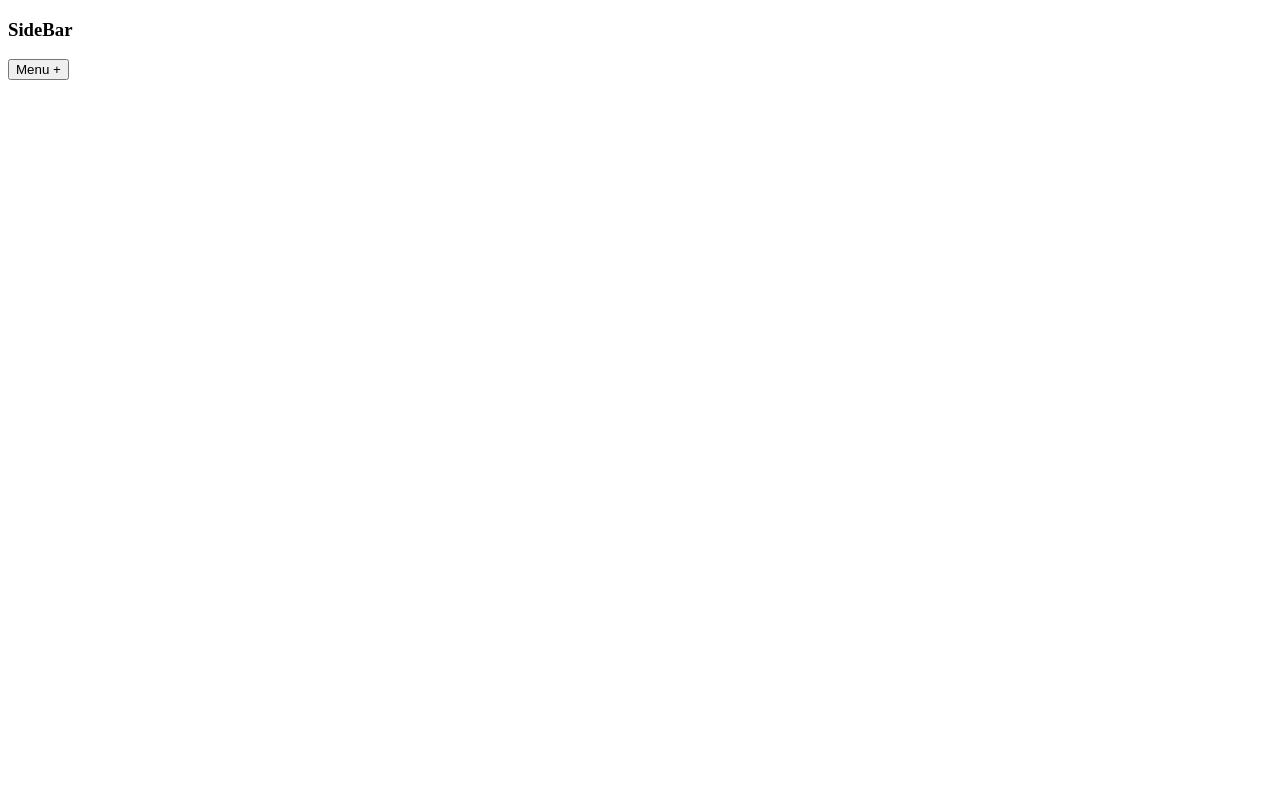
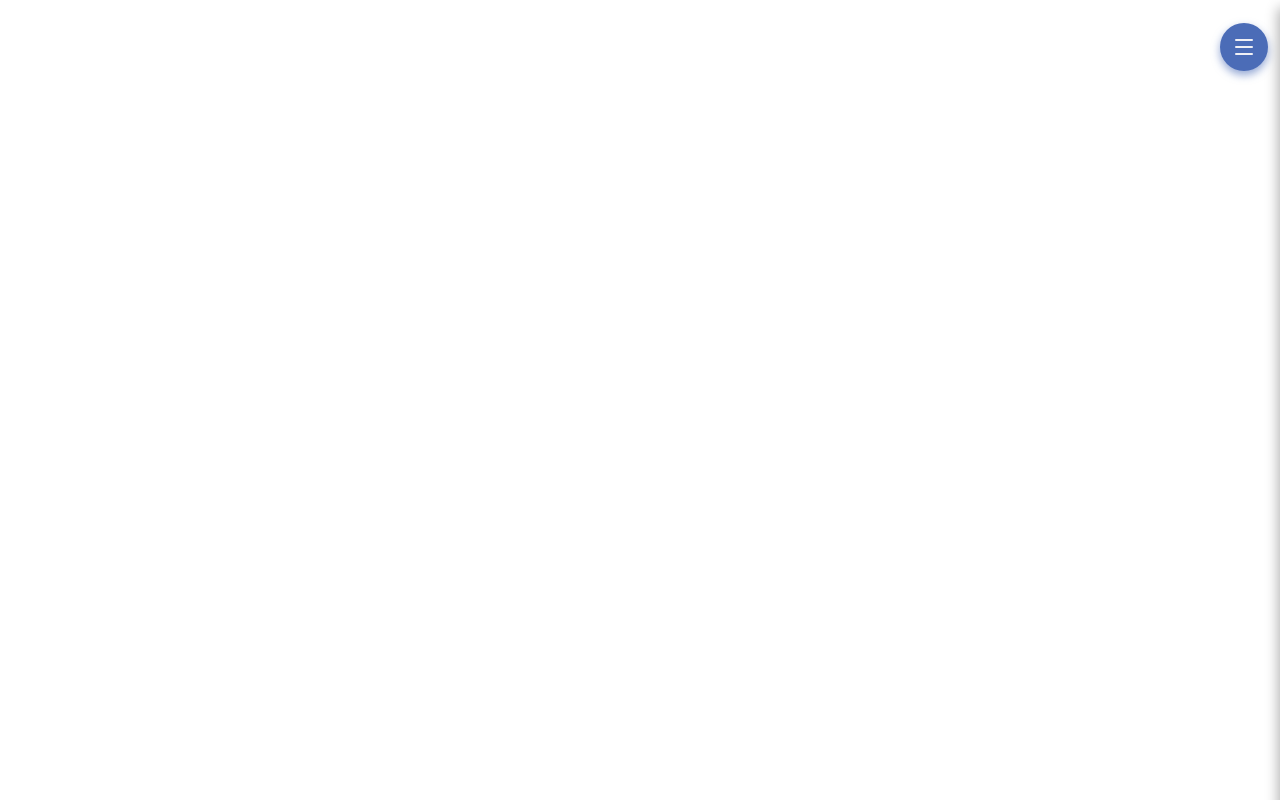
Before and after one commit to nynishuyadav85/InterviewPrep, a React (Vite) app in the folder interview/: page / in a window 1280 px wide. Built offline with nearby package versions, Linux system fonts and the light colour scheme.

Commit message:
feat: implement SideBar component with toggle functionality and styling

```diff
--- a/interview/src/components/SideBar/SideBar.jsx
+++ b/interview/src/components/SideBar/SideBar.jsx
@@ -1,13 +1,12 @@
+import { Menu } from "lucide-react"
 import { useState } from "react"
+import "./style.css"
 
 const SideBar = () => {
     const [toggle, setToggle] = useState(false)
     return (
-        <div>
-            <h3>
-                SideBar
-            </h3>
-            <button type="button" onClick={() => setToggle(!toggle)}>Menu {toggle ? "-" : "+"}</button>
+        <div className={`sidebar ${toggle ? "open" : "closed"}`}>
+            <button className="toggle-btn" type="button" onClick={() => setToggle(!toggle)}><Menu /></button>
             {toggle && <div>
                 <li>Home</li>
                 <li>Dashboard</li>
--- /dev/null
+++ b/interview/src/components/SideBar/style.css
@@ -0,0 +1,90 @@
+/* Container for sidebar */
+.sidebar {
+  position: fixed;
+  right: 0; /* changed from left: 0 */
+  height: 100vh;
+  width: 280px;
+  background: linear-gradient(135deg, #4b6cb7, #182848);
+  color: #f0f0f5;
+  box-shadow: -2px 0 12px rgba(0, 0, 0, 0.3);
+  padding-top: 60px;
+  transform: translateX(100%);
+  transition: transform 0.35s ease, box-shadow 0.3s ease;
+  font-family: "Segoe UI", Tahoma, Geneva, Verdana, sans-serif;
+  z-index: 1000;
+}
+
+/* Sidebar visible */
+.sidebar.open {
+  transform: translateX(0);
+  box-shadow: -4px 0 20px rgba(0, 0, 0, 0.5);
+}
+
+/* Toggle button */
+.toggle-btn {
+  position: absolute;
+  top: 15px;
+  left: -60px;
+  background-color: #4b6cb7;
+  border: none;
+  border-radius: 50%;
+  padding: 12px;
+  cursor: pointer;
+  color: #f0f0f5;
+  box-shadow: 0 4px 8px rgba(75, 108, 183, 0.6);
+  transition: background-color 0.3s ease, transform 0.25s ease;
+  display: flex;
+  align-items: center;
+  justify-content: center;
+}
+
+.toggle-btn:hover {
+  background-color: #182848;
+  transform: scale(1.1);
+}
+
+/* Navigation menu */
+.nav-menu {
+  width: 100%;
+}
+
+.nav-list {
+  list-style: none;
+  padding: 0 20px;
+  margin: 0;
+}
+
+.nav-item {
+  padding: 15px 20px;
+  margin: 8px 0;
+  border-radius: 8px;
+  font-weight: 600;
+  font-size: 1.1rem;
+  cursor: pointer;
+  color: #f0f0f5;
+  transition: all 0.3s ease;
+  user-select: none;
+  position: relative;
+  overflow: hidden;
+}
+
+.nav-item::after {
+  content: "";
+  position: absolute;
+  bottom: 8px;
+  left: 20px;
+  height: 2px;
+  width: 0%;
+  background: #a8c0ff;
+  transition: width 0.3s ease;
+  border-radius: 2px;
+}
+
+.nav-item:hover::after {
+  width: 60%;
+}
+
+.nav-item:hover {
+  color: #ffffff;
+  text-shadow: 0 0 5px #a8c0ff;
+}
```
